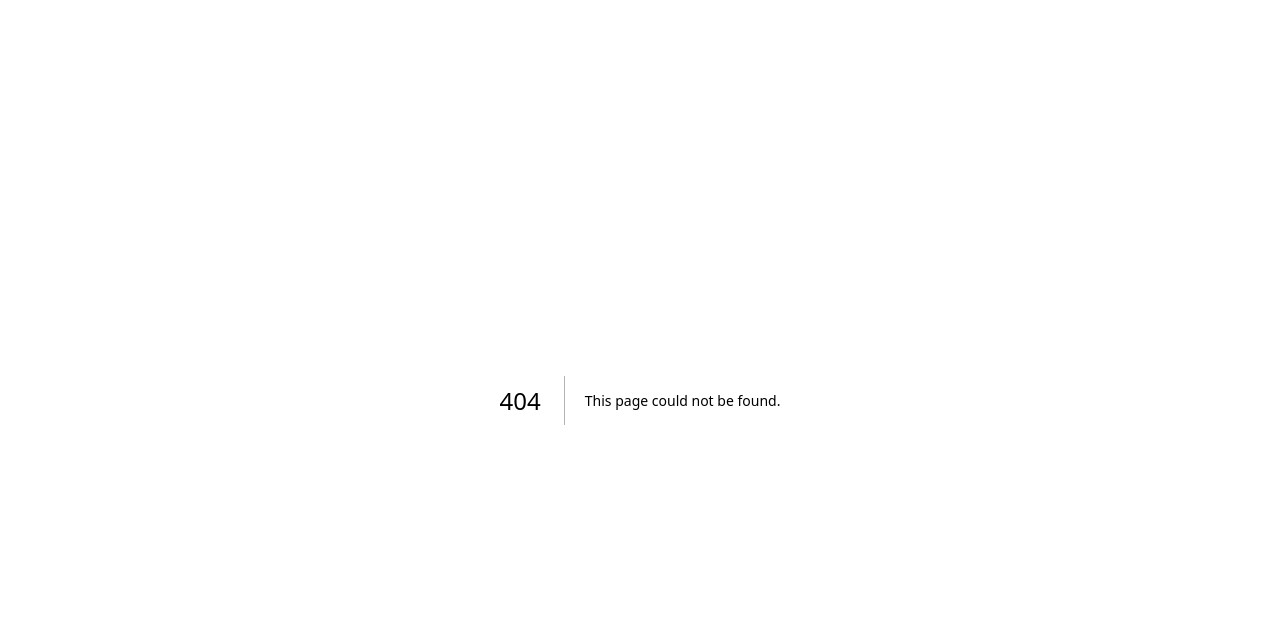
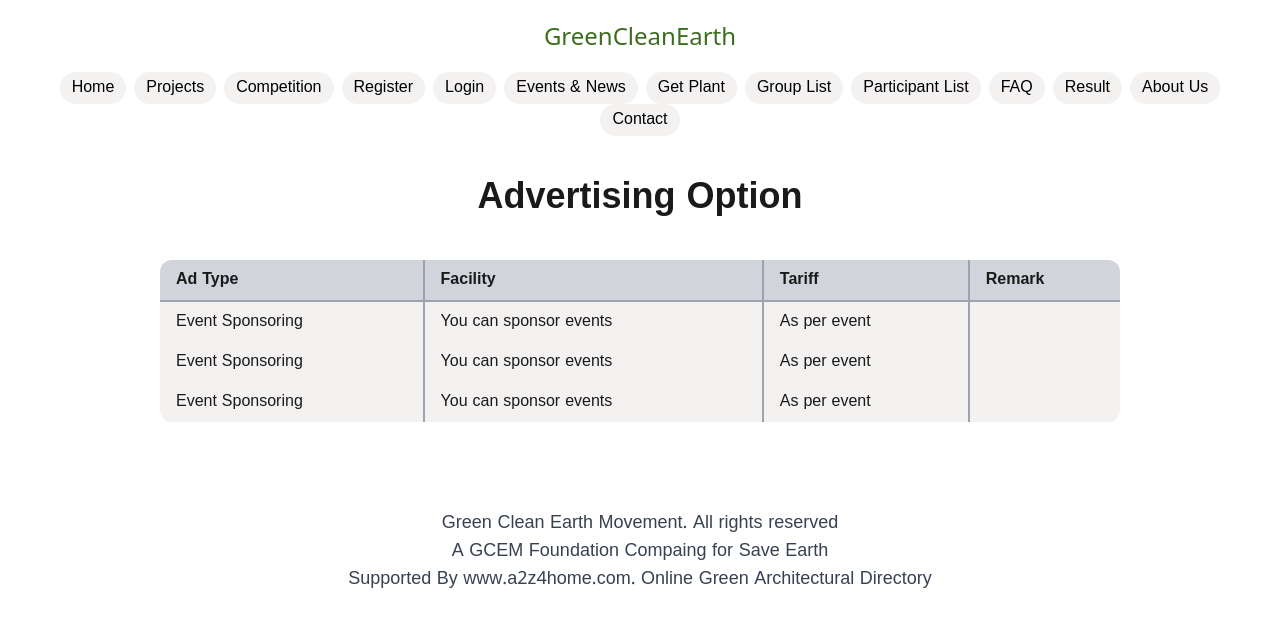
Before and after one commit to zwenie-tech/green-clean-earth, a Next.js app: page /advertising in a window 1280 px wide. Before the commit this address had no page. Shown: the top 626 px of the page. Built offline with nearby package versions, Linux system fonts and the light colour scheme.

Commit message:
advertising

```diff
--- /dev/null
+++ b/src/app/advertising/page.tsx
@@ -0,0 +1,49 @@
+import React from 'react'
+import NavigationBar from '@/components/navigationBar';
+import Footer from '@/components/footer';
+const advertising =()=>{
+    return(
+        <>
+        <NavigationBar/>
+        <div className="flex justify-center items-center mt-6" >
+                <h1 className="text-4xl font-bold text-center item-center" >Advertising Option</h1>
+        </div>
+        <div className="mt-10 mx-10 md:mx-40">
+                <table className="min-w-full bg-light-gray rounded-lg overflow-hidden">
+                    <thead>
+                        <tr className=" border-b-2 border-gray-400 bg-gray-300">
+                            <th className="py-2 px-4 border-r-2 border-gray-400 text-left">Ad Type</th>
+                            <th className="py-2 px-4 border-r-2 border-gray-400 text-left">Facility</th>
+                            <th className="py-2 px-4 border-r-2 border-gray-400 text-left">Tariff</th>
+                            <th className="py-2 px-4 border-gray-400 text-left">Remark</th>
+                        </tr>
+                    </thead>
+                    <tbody>
+                        <tr >
+                            <td className="py-2 px-4 border-r-2 border-gray-400">Event Sponsoring</td>
+                            <td className="py-2 px-4 border-r-2 border-gray-400">You can sponsor events</td>
+                            <td className="py-2 px-4 border-r-2 border-gray-400">As per event</td>
+                            <td className="py-2 px-4"></td>
+                        </tr>
+                        <tr >
+                            <td className="py-2 px-4 border-r-2 border-gray-400">Event Sponsoring</td>
+                            <td className="py-2 px-4 border-r-2 border-gray-400">You can sponsor events</td>
+                            <td className="py-2 px-4 border-r-2 border-gray-400">As per event</td>
+                            <td className="py-2 px-4"></td>
+                        </tr>
+                        <tr >
+                            <td className="py-2 px-4 border-r-2 border-gray-400">Event Sponsoring</td>
+                            <td className="py-2 px-4 border-r-2 border-gray-400">You can sponsor events</td>
+                            <td className="py-2 px-4 border-r-2 border-gray-400">As per event</td>
+                            <td className="py-2 px-4"></td>
+                        </tr>
+                    </tbody>
+                </table>
+            </div>
+
+        <Footer/>
+        </>
+
+    )
+}
+export default advertising;
```
